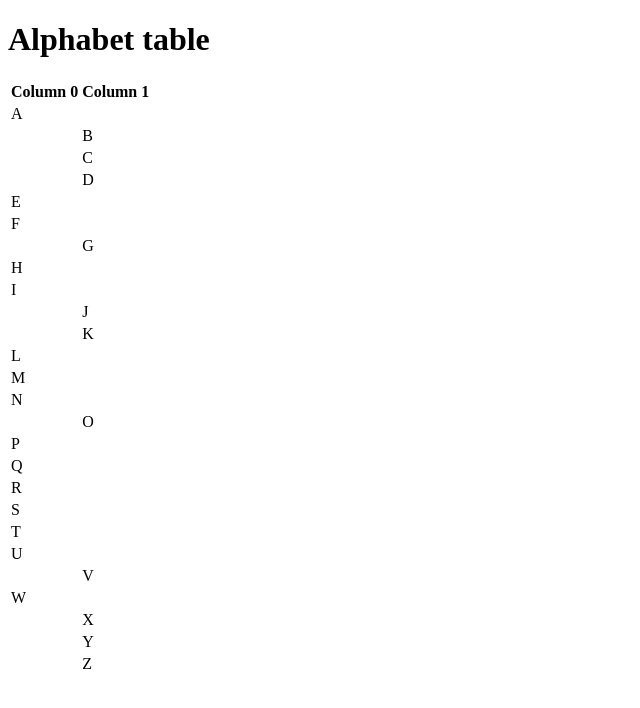
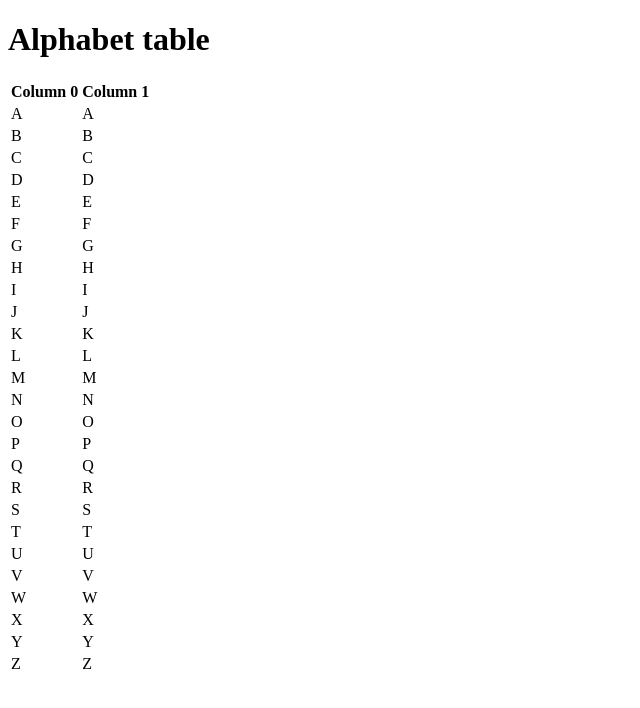
Before and after one commit to comp426-2022-fall/a01-yantangyantang, a website: page public/index.html in a window 1280 px wide. Shown: the whole page, without its empty margins (0-640 px from the left). Drawn offline with Linux system fonts and the light colour scheme.

```diff
--- a/public/index.html
+++ b/public/index.html
@@ -16,82 +16,82 @@
 				</thead>
 				<tbody>
   					<tr>
-    						<td>A</td><td></td>
+    						<td>A</td><td>A</td>
   					</tr>
   					<tr>
-    						<td></td><td>B</td>
+    						<td>B</td><td>B</td>
   					</tr>
   					<tr>
-    						<td></td><td>C</td>
+    						<td>C</td><td>C</td>
   					</tr>
   					<tr>
-    						<td></td><td>D</td>
+    						<td>D</td><td>D</td>
   					</tr>
   					<tr>
-    						<td>E</td><td></td>
+    						<td>E</td><td>E</td>
   					</tr>
   					<tr>
-    						<td>F</td><td></td>
+    						<td>F</td><td>F</td>
   					</tr>
   					<tr>
-    						<td></td><td>G</td>
+    						<td>G</td><td>G</td>
   					</tr>
   					<tr>
-    						<td>H</td><td></td>
+    						<td>H</td><td>H</td>
   					</tr>
                                         <tr>
-                                                <td>I</td><td></td>
+                                                <td>I</td><td>I</td>
                                         </tr>
                                         <tr>
-                                                <td></td><td>J</td>
+                                                <td>J</td><td>J</td>
                                         </tr>
                                         <tr>
-                                                <td></td><td>K</td>
+                                                <td>K</td><td>K</td>
                                         </tr>
                                         <tr>
-                                                <td>L</td><td></td>
+                                                <td>L</td><td>L</td>
                                         </tr>
                                         <tr>
-                                                <td>M</td><td></td>
+                                                <td>M</td><td>M</td>
                                         </tr>
                                         <tr>
-                                                <td>N</td><td></td>
+                                                <td>N</td><td>N</td>
                                         </tr>
                                         <tr>
-                                                <td></td><td>O</td>
+                                                <td>O</td><td>O</td>
                                         </tr>
                                         <tr>
-                                                <td>P</td><td></td>
+                                                <td>P</td><td>P</td>
                                         </tr>
                                         <tr>
-                                                <td>Q</td><td></td>
+                                                <td>Q</td><td>Q</td>
                                         </tr>
                                         <tr>
-                                                <td>R</td><td></td>
+                                                <td>R</td><td>R</td>
                                         </tr>
                                         <tr>
-                                                <td>S</td><td></td>
+                                                <td>S</td><td>S</td>
                                         </tr>
                                         <tr>
-                                                <td>T</td><td></td>
+                                                <td>T</td><td>T</td>
                                         </tr>
                                         <tr>
-                                                <td>U</td><td></td>
+                                                <td>U</td><td>U</td>
                                         </tr>
                                         <tr>
-                                                <td></td><td>V</td>
+                                                <td>V</td><td>V</td>
                                         </tr>
                                         <tr>
-                                                <td>W</td><td></td>
+                                                <td>W</td><td>W</td>
                                         </tr>
                                         <tr>
-                                                <td></td><td>X</td>
+                                                <td>X</td><td>X</td>
                                         </tr>
                                         <tr>
-                                                <td></td><td>Y</td>
+                                                <td>Y</td><td>Y</td>
                                         </tr>
                                         <tr>
-                                                <td></td><td>Z</td>
+                                                <td>Z</td><td>Z</td>
                                         </tr>
 				</tbody>
 			</table>
```
